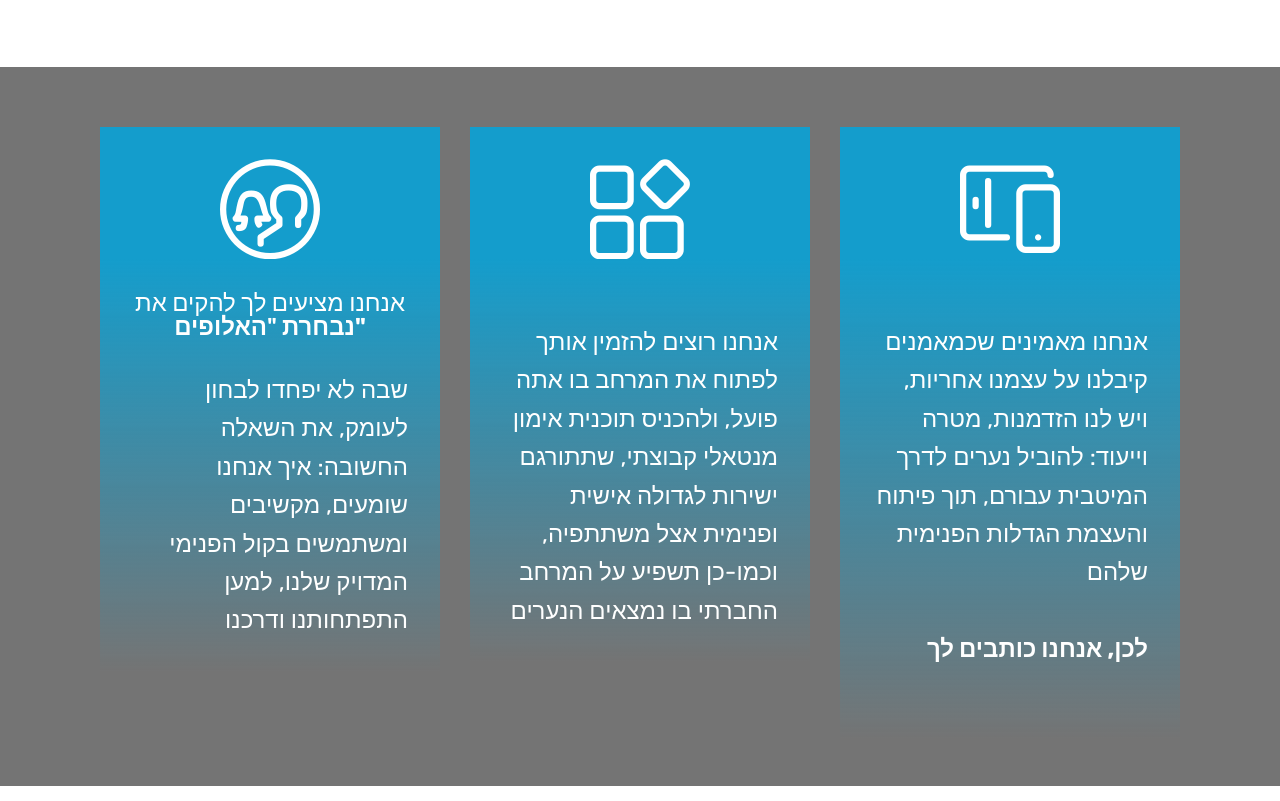
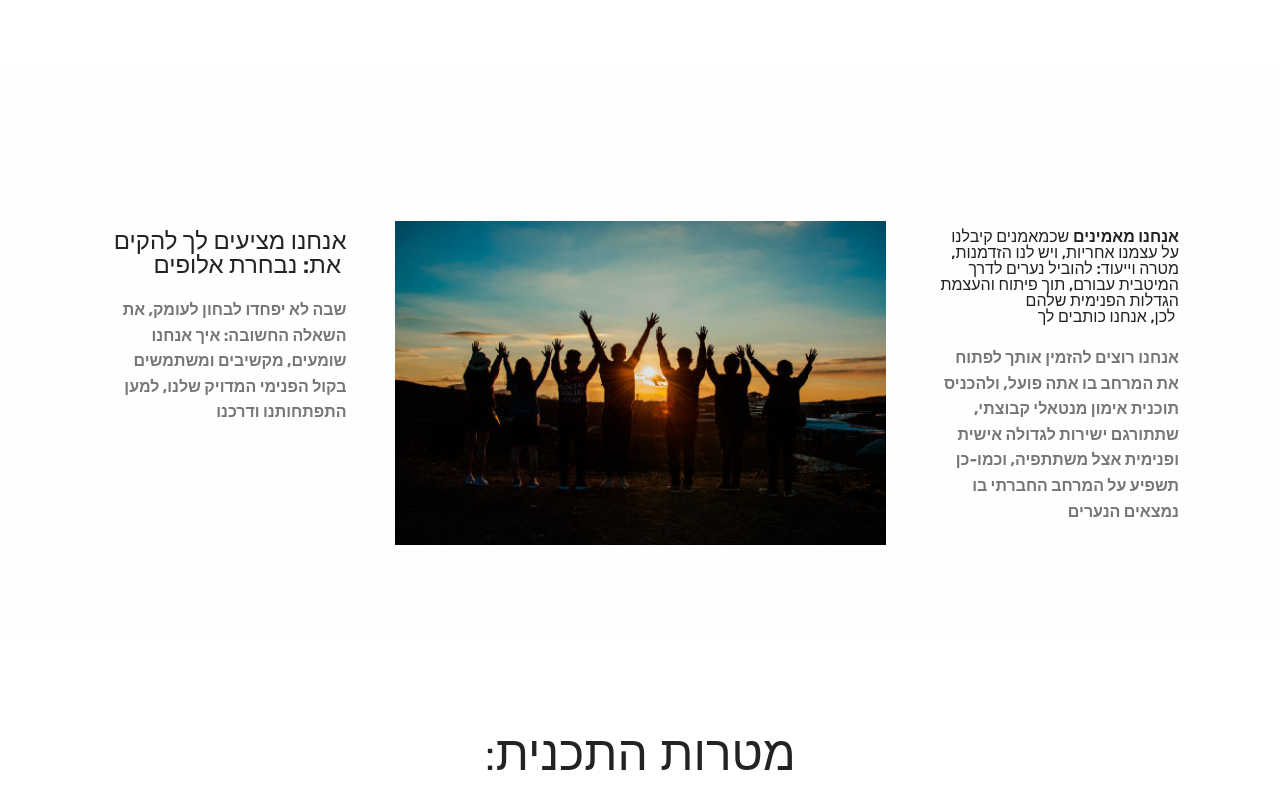
Before and after one commit to gsimantov/mobirise, a plain HTML site: page index.html in a window 1280 px wide. Shown: the part 1111-1912 px from the top of the page. Drawn offline with Linux system fonts and the light colour scheme; files whose address does not match are found by name.

Commit message:
create github pages

```diff
--- a/assets/mobirise/css/mbr-additional.css
+++ b/assets/mobirise/css/mbr-additional.css
@@ -1435,51 +1435,82 @@ body {
 .cid-rqlxCDKjkn .mbr-text P {
   text-align: right;
 }
-.cid-rqlxNx6clO {
-  padding-top: 60px;
-  padding-bottom: 15px;
-  background-image: url("../../../assets/images/nicholas-green-324622-unsplash-2000x1333.jpg");
-}
-.cid-rqlxNx6clO h4 {
+.cid-rqm1huOAKb {
+  padding-top: 90px;
+  padding-bottom: 90px;
+  background-image: url("../../../assets/images/backlit-clouds-friends-853168-2000x1318.jpg");
+}
+.cid-rqm1huOAKb h2 {
+  text-align: center;
+}
+.cid-rqm1huOAKb h3 {
+  text-align: center;
+  font-weight: 300;
+}
+.cid-rqm1huOAKb p {
+  color: #767676;
+}
+.cid-rqm1huOAKb img {
+  object-fit: cover;
+}
+.cid-rqm1huOAKb .block-content {
+  display: -webkit-flex;
+  flex-direction: column;
+  -webkit-flex-direction: column;
+  flex-basis: 100%;
+  -webkit-flex-basis: 100%;
+}
+.cid-rqm1huOAKb .mbr-figure {
+  align-self: flex-start;
+  -webkit-align-self: flex-start;
+  flex-shrink: 0;
+  -webkit-flex-shrink: 0;
+}
+.cid-rqm1huOAKb .media-container-row {
+  word-wrap: break-word;
+  word-break: break-word;
+}
+.cid-rqm1huOAKb .mbr-section-subtitle {
+  color: #767676;
+}
+.cid-rqm1huOAKb .card-title {
   font-weight: 500;
-  color: #ffffff;
-}
-.cid-rqlxNx6clO p {
-  color: #ffffff;
-}
-.cid-rqlxNx6clO .card {
-  margin-bottom: 2rem;
-}
-.cid-rqlxNx6clO .card-img {
-  border-radius: 0;
-  padding: 2rem 2rem 0 2rem;
-  background-color: #149dcc;
-}
-.cid-rqlxNx6clO .card-img span {
-  font-size: 100px;
-  color: #ffffff;
-}
-.cid-rqlxNx6clO .card-box {
-  padding-bottom: 2rem;
-  background-color: #149dcc;
-  background: linear-gradient(#149dcc, transparent);
-}
-.cid-rqlxNx6clO .card-box .card-title {
-  margin: 0;
-  padding: 2rem 2rem 0 2rem;
-}
-.cid-rqlxNx6clO .card-box .mbr-text {
-  margin-bottom: 0;
-  padding: 2rem 2rem 0 2rem;
-}
-.cid-rqlxNx6clO .card-box .mbr-section-btn {
-  padding-top: 1rem;
-}
-.cid-rqlxNx6clO .card-box .mbr-section-btn a {
-  margin-top: 1rem;
-  margin-bottom: 0;
-}
-.cid-rqlxNx6clO P {
+}
+.cid-rqm1huOAKb .card-img {
+  text-align: inherit;
+}
+.cid-rqm1huOAKb .card-img span {
+  font-size: 48px;
+  color: #707070;
+}
+@media (min-width: 992px) {
+  .cid-rqm1huOAKb .mbr-figure {
+    padding-right: 2rem;
+    padding-left: 2rem;
+    height: 100%;
+  }
+}
+@media (max-width: 991px) {
+  .cid-rqm1huOAKb .mbr-figure {
+    padding-bottom: 2rem;
+    padding-top: 1rem;
+  }
+}
+@media (max-width: 991px) and (min-width: 768px) {
+  .cid-rqm1huOAKb .block-content {
+    flex-direction: row;
+    -webkit-flex-direction: row;
+    text-align: center;
+  }
+  .cid-rqm1huOAKb .block-content .card {
+    flex-basis: 100%;
+    -webkit-flex-basis: 100%;
+  }
+}
+.cid-rqm1huOAKb .mbr-section-text {
+  text-align: right;
+}
+.cid-rqm1huOAKb .mbr-crt-title {
   text-align: right;
 }
 .cid-rqly6tBsUD {
@@ -1547,7 +1578,7 @@ body {
 .cid-rqlxrpNB51 {
   padding-top: 90px;
   padding-bottom: 90px;
-  background: linear-gradient(45deg, #e4d295, #ff3366);
+  background: linear-gradient(45deg, #232323, #232323);
 }
 .cid-rqlxrpNB51 .mbr-section-subtitle {
   font-style: italic;
@@ -1612,7 +1643,7 @@ body {
 .cid-rqlyqDfIlJ {
   padding-top: 90px;
   padding-bottom: 90px;
-  background: linear-gradient(0deg, #7fdbfd, #6670a9);
+  background-image: url("../../../assets/images/background4.jpg");
 }
 .cid-rqlyqDfIlJ .mbr-iconfont-social {
   font-size: 32px;
--- a/index.html
+++ b/index.html
@@ -10,7 +10,6 @@
   <meta name="description" content="">
 
   <title>Home</title>
-  <link rel="stylesheet" href="assets/web/assets/mobirise-icons-bold/mobirise-icons-bold.css">
   <link rel="stylesheet" href="assets/web/assets/mobirise-icons/mobirise-icons.css">
   <link rel="stylesheet" href="assets/tether/tether.min.css">
   <link rel="stylesheet" href="assets/bootstrap/css/bootstrap.min.css">
@@ -47,7 +46,7 @@
     </div>
 </section>
 
-<section class="engine"><a href="https://mobirise.info/q">free responsive website templates</a></section><section class="mbr-section article content10 cid-rqlxAkbNRa" id="content10-3">
+<section class="engine"><a href="https://mobirise.info/u">bootstrap responsive templates</a></section><section class="mbr-section article content10 cid-rqlxAkbNRa" id="content10-3">
 
 
 
@@ -79,51 +78,57 @@
     </div>
 </section>
 
-<section class="features8 cid-rqlxNx6clO mbr-parallax-background" id="features8-a">
+<section class="features12 cid-rqm1huOAKb mbr-parallax-background" id="features12-s">
 
 
 
-    <div class="mbr-overlay" style="opacity: 0.6; background-color: rgb(35, 35, 35);">
+    <div class="mbr-overlay" style="opacity: 0.9; background-color: rgb(255, 255, 255);">
     </div>
 
     <div class="container">
-        <div class="media-container-row">
+        <h2 class="mbr-section-title pb-2 mbr-fonts-style display-2"></h2>
 
-            <div class="card  col-12 col-md-6 col-lg-4">
-                <div class="card-img">
-                    <span class="mbr-iconfont mbrib-users"></span>
+
+        <div class="media-container-row pt-5">
+            <div class="block-content align-right">
+                <div class="card pl-3 pr-3">
+                    <div class="mbr-card-img-title">
+
+                        <div class="mbr-crt-title">
+                            <h4 class="card-title py-2 mbr-crt-title mbr-fonts-style display-5">אנחנו מציעים לך להקים &nbsp;את: נבחרת אלופים</h4>
+                        </div>
+                    </div>
+
+                    <div class="card-box">
+                        <p class="mbr-text mbr-section-text mbr-fonts-style display-7"><strong>שבה לא יפחדו לבחון לעומק, את השאלה החשובה: איך אנחנו שומעים, מקשיבים ומשתמשים בקול הפנימי המדויק שלנו, למען התפתחותנו ודרכנו</strong></p>
+                    </div>
                 </div>
-                <div class="card-box align-center">
-                    <h4 class="card-title mbr-fonts-style display-5">אנחנו מציעים לך להקים את <strong>"נבחרת </strong>"<strong>האלופים</strong></h4>
-                    <p class="mbr-text mbr-fonts-style display-5">שבה לא יפחדו לבחון לעומק, את השאלה החשובה: איך אנחנו שומעים, מקשיבים ומשתמשים בקול הפנימי המדויק שלנו, למען התפתחותנו ודרכנו<br></p>
 
-                </div>
+
             </div>
 
-            <div class="card  col-12 col-md-6 col-lg-4">
-                <div class="card-img">
-                    <span class="mbr-iconfont mbrib-extension"></span>
-                </div>
-                <div class="card-box align-center">
-                    <h4 class="card-title mbr-fonts-style display-7"></h4>
-                    <p class="mbr-text mbr-fonts-style display-5">אנחנו רוצים להזמין אותך לפתוח את המרחב בו אתה פועל,  ולהכניס תוכנית אימון מנטאלי קבוצתי, שתתורגם ישירות לגדולה אישית ופנימית אצל משתתפיה, וכמו-כן תשפיע על המרחב החברתי בו נמצאים הנערים</p>
-
-                </div>
+            <div class="mbr-figure m-auto" style="width: 50%;">
+                <img src="assets/images/backlit-clouds-friends-853168-510x336.jpg" alt="Mobirise" title="">
             </div>
 
-            <div class="card  col-12 col-md-6 col-lg-4">
-                <div class="card-img">
-                    <span class="mbr-iconfont mbrib-devices"></span>
+            <div class="block-content align-left">
+                <div class="card pl-3 pr-3">
+                    <div class="mbr-card-img-title">
+
+                        <div class="mbr-crt-title">
+                            <h4 class="card-title py-2 mbr-crt-title mbr-fonts-style display-7"><strong>אנחנו מאמינים</strong> שכמאמנים קיבלנו על עצמנו אחריות, ויש לנו הזדמנות, מטרה וייעוד: להוביל נערים לדרך המיטבית עבורם, תוך פיתוח והעצמת הגדלות הפנימית שלהם
+<div>
+</div><div>לכן, אנחנו כותבים לך&nbsp;</div></h4>
+                        </div>
+                    </div>
+
+                    <div class="card-box">
+                        <p class="mbr-text mbr-section-text mbr-fonts-style display-7"><strong>אנחנו רוצים להזמין אותך לפתוח את המרחב בו אתה פועל, ולהכניס תוכנית אימון מנטאלי קבוצתי, שתתורגם ישירות לגדולה אישית ופנימית אצל משתתפיה, וכמו-כן תשפיע על המרחב החברתי בו נמצאים הנערים</strong></p>
+                    </div>
                 </div>
-                <div class="card-box align-center">
-                    <h4 class="card-title mbr-fonts-style display-7"></h4>
-                    <p class="mbr-text mbr-fonts-style display-5">אנחנו מאמינים שכמאמנים קיבלנו על עצמנו אחריות, ויש לנו הזדמנות, מטרה וייעוד: להוביל נערים לדרך המיטבית עבורם, תוך פיתוח והעצמת הגדלות הפנימית שלהם<br><br><strong>
-לכן, אנחנו כותבים לך</strong><br><br></p>
-
-                </div>
-            </div>
 
 
+            </div>
         </div>
     </div>
 </section>
@@ -300,7 +305,8 @@
 
 
 
-
+    <div class="mbr-overlay" style="opacity: 0.9; background-color: rgb(239, 239, 239);">
+    </div>
 
     <div class="container">
         <div class="media-container-row">
@@ -387,9 +393,9 @@
   <script src="assets/popper/popper.min.js"></script>
   <script src="assets/tether/tether.min.js"></script>
   <script src="assets/bootstrap/js/bootstrap.min.js"></script>
+  <script src="assets/smoothscroll/smooth-scroll.js"></script>
   <script src="assets/parallax/jarallax.min.js"></script>
   <script src="assets/sociallikes/social-likes.js"></script>
-  <script src="assets/smoothscroll/smooth-scroll.js"></script>
   <script src="assets/theme/js/script.js"></script>
 
 
```
Also changed, not shown: assets/images/backlit-clouds-friends-853168-2000x1318.jpg (added), assets/images/backlit-clouds-friends-853168-510x336.jpg (added), 1 other file.
